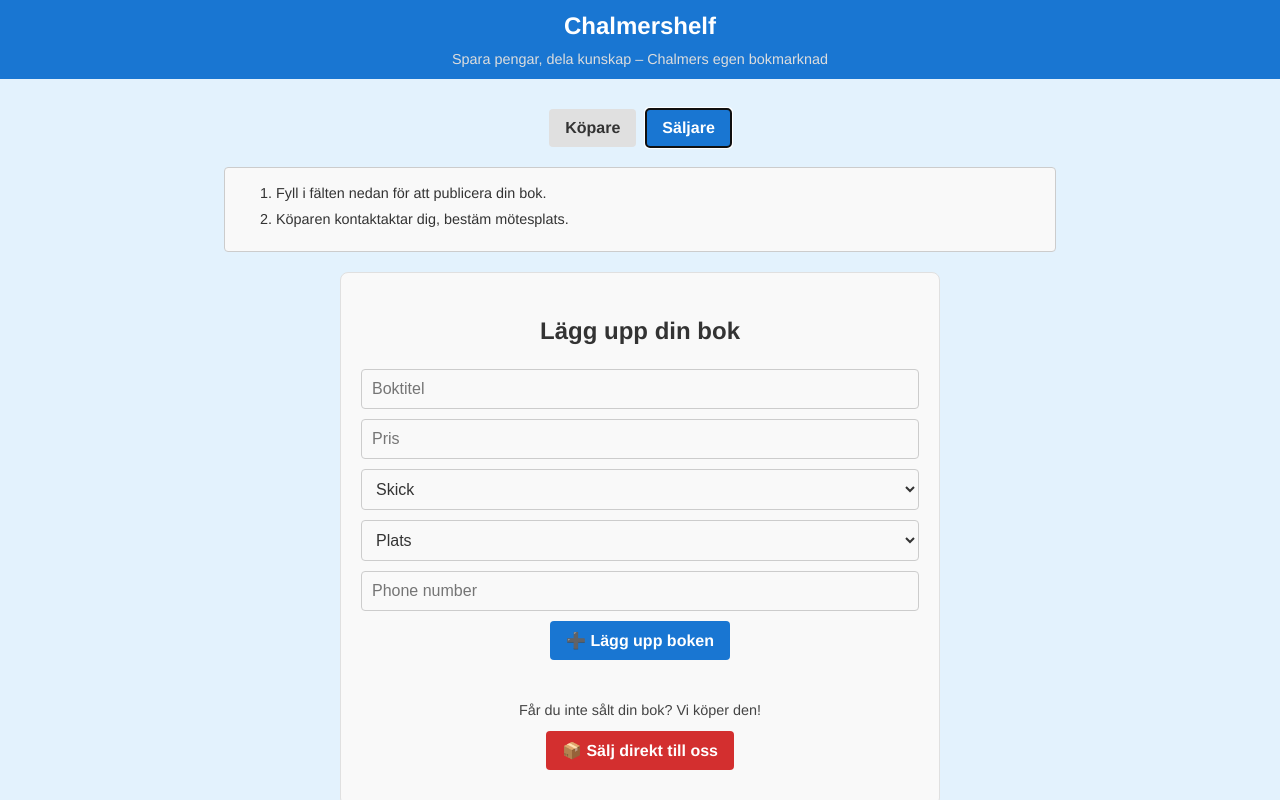
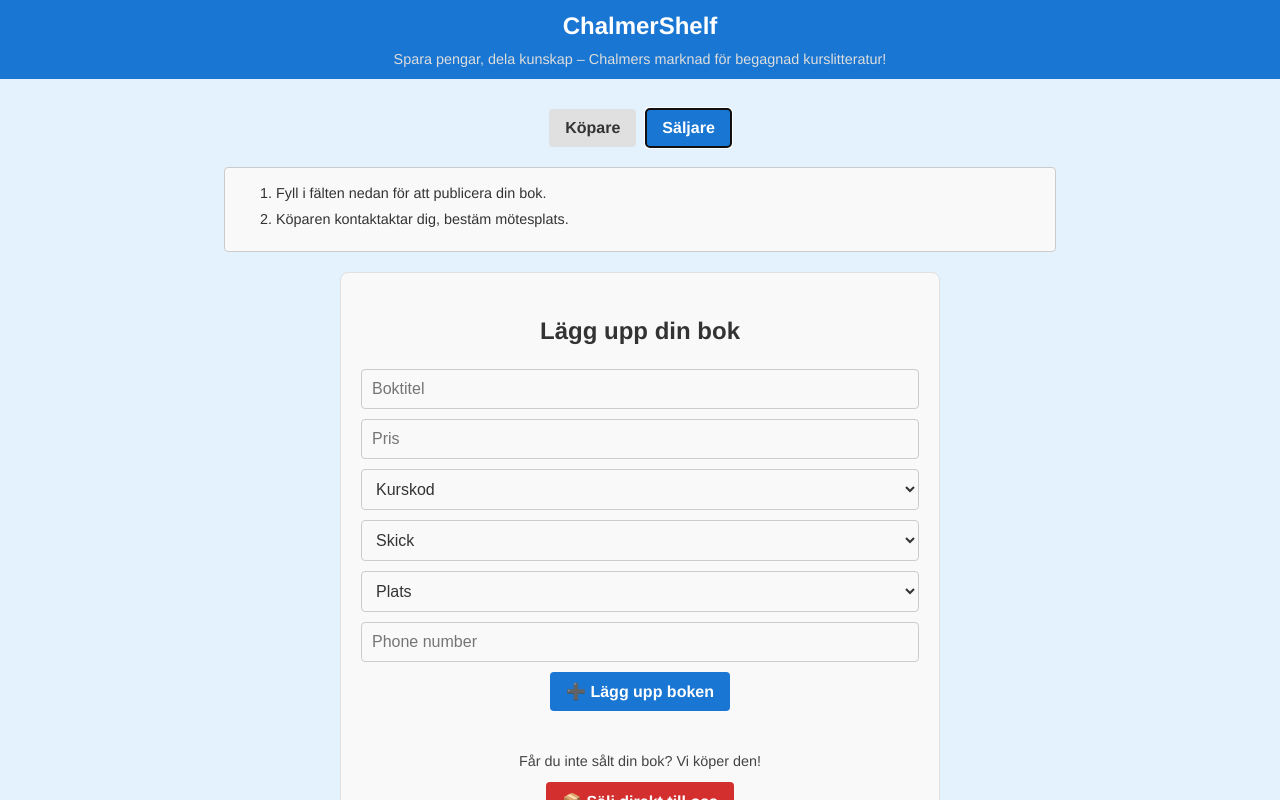
Before and after one commit to khalafkristoffer/campusbooks, a React (Vite) app in the folder frontend/: page / in a window 1280 px wide. Both pictures are taken after a click on the button "Säljare". Shown: the top 800 px of the page. Built offline with nearby package versions, Linux system fonts and the light colour scheme.

Commit message:
design changes to header, searcn and sellsection

```diff
--- a/frontend/src/components/Header.jsx
+++ b/frontend/src/components/Header.jsx
@@ -8,11 +8,12 @@ const Header = () => {
       <div className="header-content">
         <div className="logo">
           {/* INSERT NEW SVG LOGO HERE:
+
                <img src="path-to-logo.svg" alt="Chalmershelf Logo" className="logo" /> */}
-          Chalmershelf
+          ChalmerShelf
         </div>
         <p className="subtitle">
-          Spara pengar, dela kunskap – Chalmers egen bokmarknad
+          Spara pengar, dela kunskap – Chalmers marknad för begagnad kurslitteratur!
         </p>
       </div>
     </header>
--- a/frontend/src/components/SellSection.jsx
+++ b/frontend/src/components/SellSection.jsx
@@ -9,6 +9,14 @@ const SellSection = () => {
       <h2>Lägg upp din bok</h2>
       <input type="text" placeholder="Boktitel" />
       <input type="number" placeholder="Pris" />
+      <select className="sell-input">
+        <option value="">Kurskod</option>
+        <option value="Ny">TDA555</option>
+        <option value="Mycket bra">TDA555</option>
+        <option value="Bra">TDA555</option>
+        <option value="Använd">TDA555</option>
+        <option value="Dålig">TDA555</option>
+      </select>
       <select className="sell-input">
         <option value="">Skick</option>
         <option value="Ny">Factory New</option>
--- a/frontend/src/styles/search.css
+++ b/frontend/src/styles/search.css
@@ -30,7 +30,7 @@
     border: 1px solid #ccc;
     border-radius: 6px;
     background-color: #f9f9f9;
-    font-size: 0.9rem;
+    font-size: 0.8rem;
     color: #333;
     font-family: Helvetica, sans-serif;
     transition: border-color 0.2s;
```
